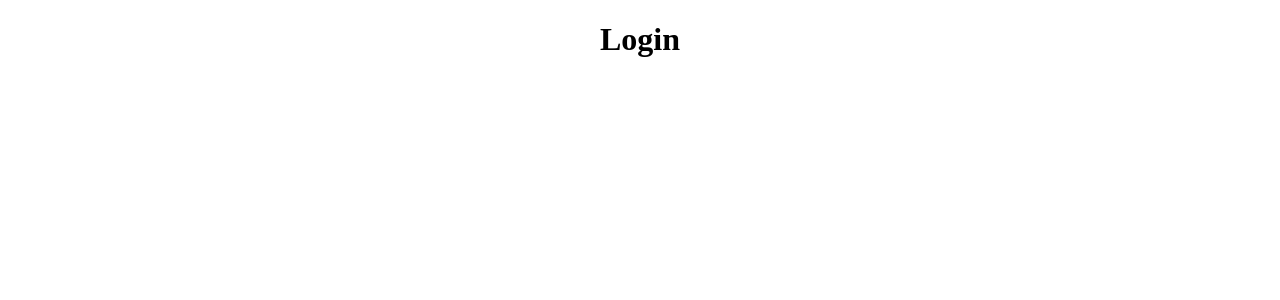
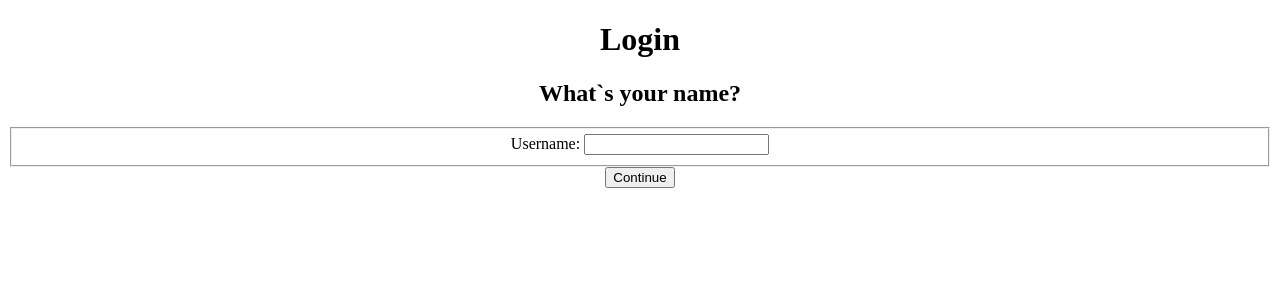
Before and after one commit to SindreSteinsvik/Lost-in-trans2, a React (Create React App) app: page / in a window 1280 px wide. Shown: the top 300 px of the page. Built offline with nearby package versions, Linux system fonts and the light colour scheme; no server answers.

Commit message:
feat: login page created

```diff
--- a/package.json
+++ b/package.json
@@ -8,8 +8,9 @@
     "@testing-library/user-event": "^13.5.0",
     "react": "^18.2.0",
     "react-dom": "^18.2.0",
+    "react-hook-form": "^7.35.0",
     "react-router-dom": "^6.4.0",
-    "react-scripts": "5.0.1",
+    "react-scripts": "^5.0.1",
     "web-vitals": "^2.1.4"
   },
   "scripts": {
--- a/src/App.jsx
+++ b/src/App.jsx
@@ -10,6 +10,10 @@ import Translation from './views/Translation';
 
 
 function App() {
+
+  console.log(
+    process.env.REACT_APP_API_KEY
+  )
 
   return (
     <BrowserRouter>
--- a/src/components/Startup/LoginForm.jsx
+++ b/src/components/Startup/LoginForm.jsx
@@ -0,0 +1,32 @@
+import { useForm } from "react-hook-form"
+
+const usernameConfig = {
+    required: true,
+    minLength: 2
+}
+
+const LoginForm = () => {
+    const{
+        register,
+        handleSubmit,
+        formState: { errors }
+    } = useForm()
+
+    const onSubmit = (data) => {
+
+    }
+    return(
+        <>
+            <h2>What`s your name?</h2>
+            <form onSubmit={handleSubmit(onSubmit) }>
+                <fieldset>
+                    <label htmlFor="username">Username: </label>
+                    <input type="text" {...register("username", usernameConfig)} />
+                </fieldset>
+
+                <button type="submit">Continue</button>
+            </form>
+        </>
+    )
+}
+export default LoginForm
--- a/src/views/Startup.jsx
+++ b/src/views/Startup.jsx
@@ -1,6 +1,10 @@
+import LoginForm from "../components/Startup/LoginForm"
 const Login = () => {
     return (
-        <h1>Login</h1>
+        <>
+            <h1>Login</h1>
+            <LoginForm/>
+        </>
     )
 }
 
```
Also changed, not shown: 1 other file (tests, documents, lock files or other folders).
